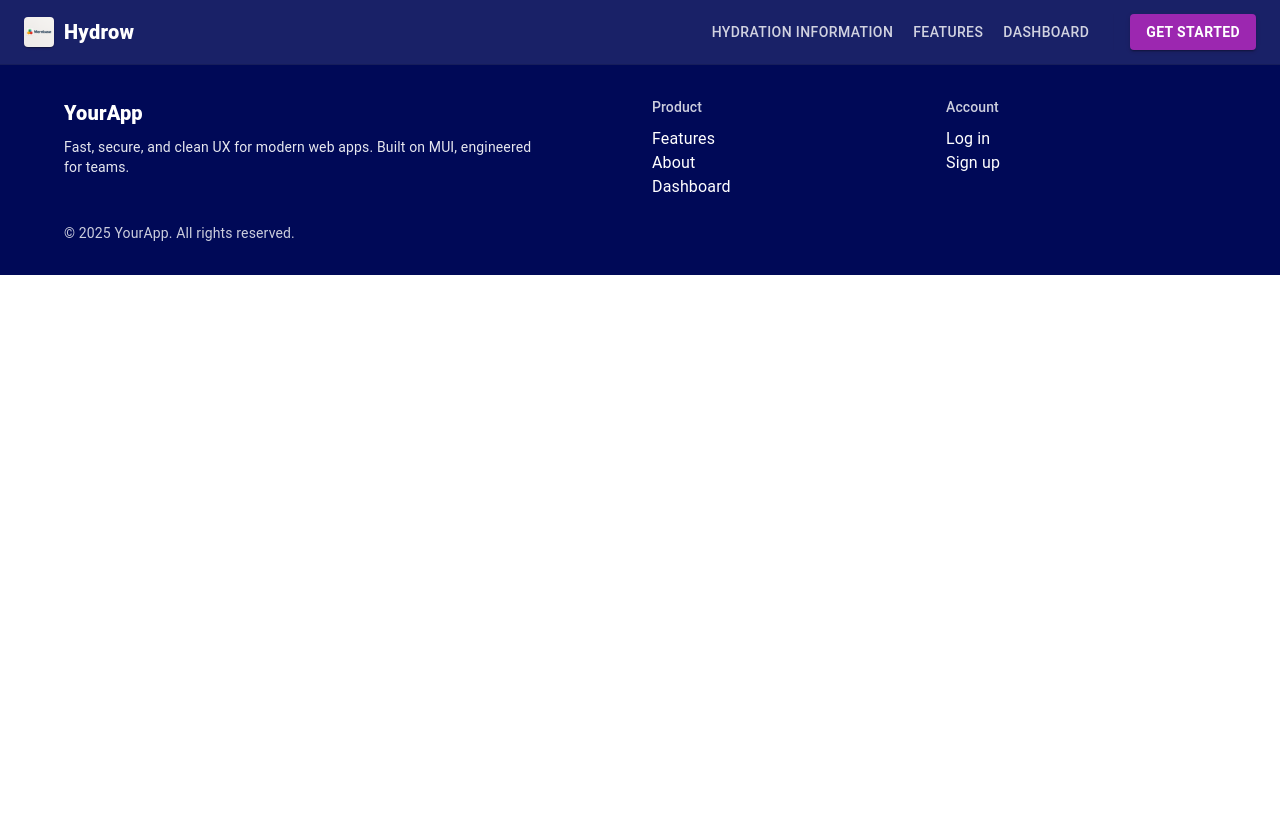
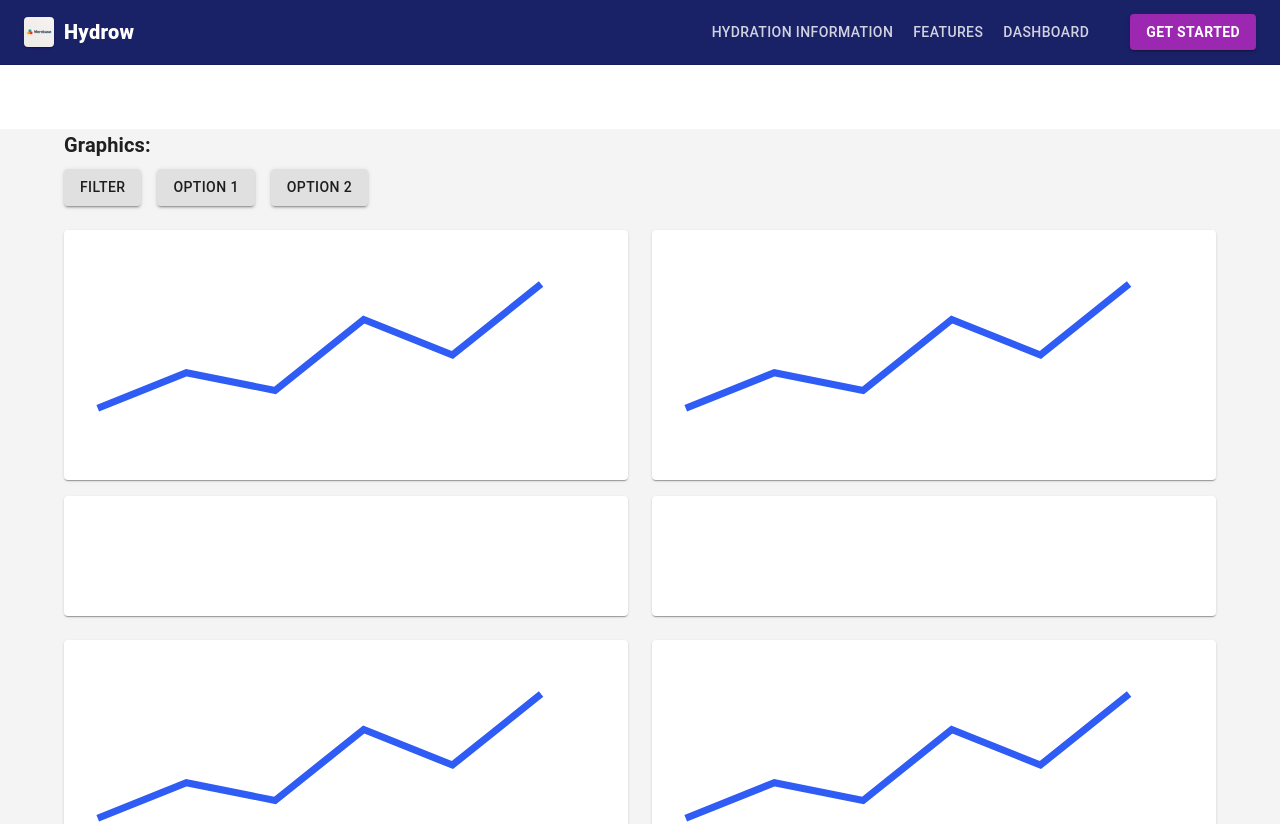
Before and after one commit to simrenbajwa/crimson-project, a React (Create React App) app in the folder mernbase-master/client/: page /sleep in a window 1280 px wide. Shown: the top 824 px of the page. Before the commit the page ends 800 px from the top, so only its background shows below. Built offline with nearby package versions, Linux system fonts and the light colour scheme; no server answers.

Commit message:
Added new pages and the routes

```diff
--- a/mernbase-master/client/src/App.tsx
+++ b/mernbase-master/client/src/App.tsx
@@ -6,6 +6,7 @@ import Home from './pages/Home';
 import AuthPage from './pages/AuthPage';
 import Dashboard from './pages/Dashboard';
 import HydrationInformation from './pages/HydrationInformation';
+import SleepInformation from './pages/SleepInformation';
 import Header from './components/Header';
 import Footer from './components/Footer';
 const App: React.FC = () => {
@@ -26,7 +27,8 @@ const App: React.FC = () => {
             <Route path="/" element={<Home />} />
             <Route path="/auth" element={<AuthPage />} />
             <Route path="/dashboard" element={<Dashboard />} />
-            <Route path="/HydrationInformation" element={<HydrationInformation />} />
+            <Route path="/hydration" element={<HydrationInformation />} />
+            <Route path="/sleep" element={<SleepInformation />} />
           </Routes>
         </Box>
         <Footer /> {/* Will only show at the end after content */}
--- /dev/null
+++ b/mernbase-master/client/src/pages/SleepInformation.tsx
@@ -0,0 +1,81 @@
+import React from "react";
+import {
+  Box,
+  Container,
+  Typography,
+  Button,
+  Grid,
+  Card,
+  Stack,
+} from "@mui/material";
+
+const SampleLineGraph = () => (
+  <svg width="100%" height="100%" viewBox="0 0 300 120">
+    <polyline
+      fill="none"
+      stroke="#2e5cf5"
+      strokeWidth="4"
+      points="10,90 60,70 110,80 160,40 210,60 260,20"
+    />
+  </svg>
+);
+
+
+
+const SleepInformation: React.FC = () => {
+  return (
+    <Box sx={{ minHeight: "100vh", bgcolor: "#f4f4f4" }}>
+
+      <Container sx={{ mt: 8 }}>
+        <Box sx={{ mb: 3 }}>
+          <Typography variant="h6" sx={{ fontWeight: 700 }}>
+            Graphics:
+          </Typography>
+
+          <Stack direction="row" spacing={2} sx={{ mt: 1 }}>
+            <Button variant="contained" color="inherit">Filter</Button>
+            <Button variant="contained" color="inherit">Option 1</Button>
+            <Button variant="contained" color="inherit">Option 2</Button>
+          </Stack>
+        </Box>
+
+        <Grid container spacing={3}>
+          {[1, 2, 3, 4].map((i) => (
+            <Grid item xs={12} md={6} key={i}>
+              <Stack spacing={2}>
+                {/* Top graph (line chart) */}
+                <Card
+                  sx={{
+                    height: 250,
+                    bgcolor: "#ffffff",
+                    p: 2,
+                    display: "flex",
+                    alignItems: "center",
+                    justifyContent: "center",
+                  }}
+                >
+                  <SampleLineGraph />
+                </Card>
+
+                {/* Bottom graph (bar chart) */}
+                <Card
+                  sx={{
+                    height: 120,
+                    bgcolor: "#ffffff",
+                    p: 2,
+                    display: "flex",
+                    alignItems: "center",
+                    justifyContent: "center",
+                  }}
+                >
+                </Card>
+              </Stack>
+            </Grid>
+          ))}
+        </Grid>
+      </Container>
+    </Box>
+  );
+};
+
+export default SleepInformation;
```
